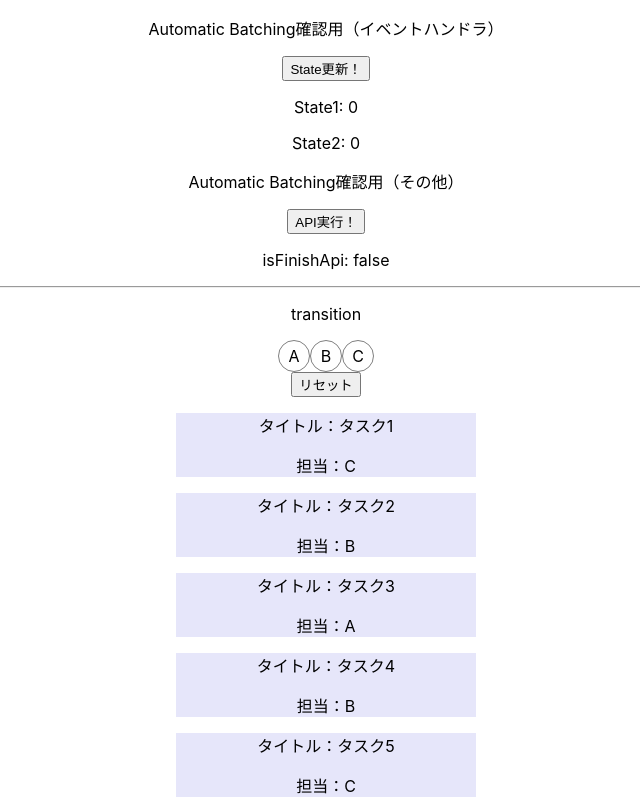
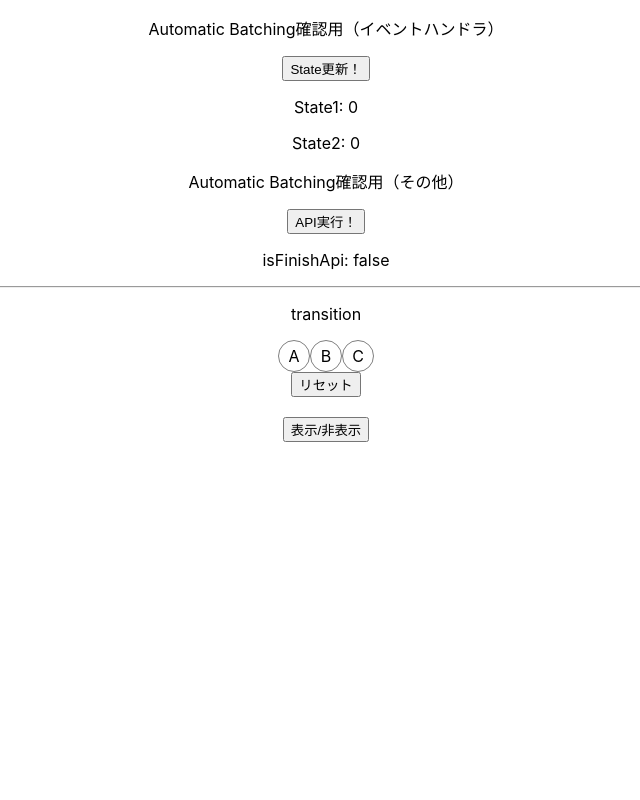
Before and after one commit to John-Thailand/react18-explanation, a React (Create React App) app: page / in a window 1280 px wide. Shown: the top 800 px of the page, without its empty margins (314-954 px from the left). Built offline with nearby package versions, Linux system fonts and the light colour scheme.

Commit message:
タスクリストの表示/非表示切り替え

```diff
--- a/src/components/Transition.tsx
+++ b/src/components/Transition.tsx
@@ -36,6 +36,7 @@
   // const [isPending, startTransition] = useTransition()
   const [selectedAssignee, setSelectedAssignee] = useState<string>('')
   const [taskList, setTaskList] = useState<Task[]>(tasks)
+  const [isShowList, setIsShowList] = useState<boolean>(false)
 
   const onClickAssignee = (assignee: string) => {
     setSelectedAssignee(assignee)
@@ -54,7 +55,10 @@
         <Avatar isSelected={selectedAssignee === member.c} onClick={onClickAssignee}>{member.c}</Avatar>
       </div>
       <button onClick={() => onClickAssignee('')}>リセット</button>
-      <TaskList taskList={taskList} />
+      <br />
+      <br />
+      <button onClick={() => setIsShowList(!isShowList)}>表示/非表示</button>
+      {isShowList && <TaskList taskList={taskList} />}
     </div>
   )
 }
```
